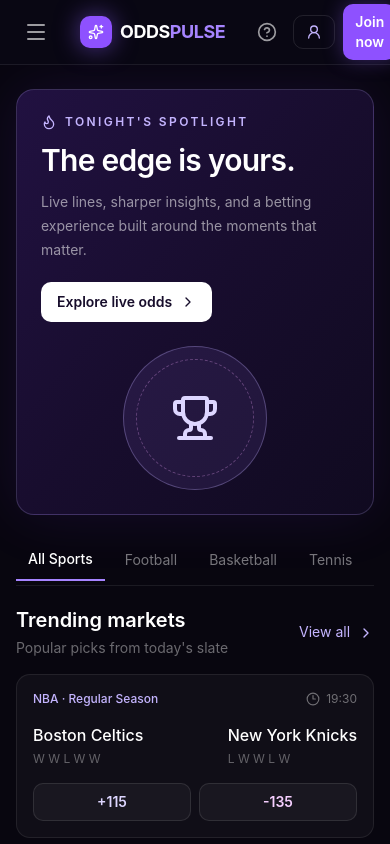
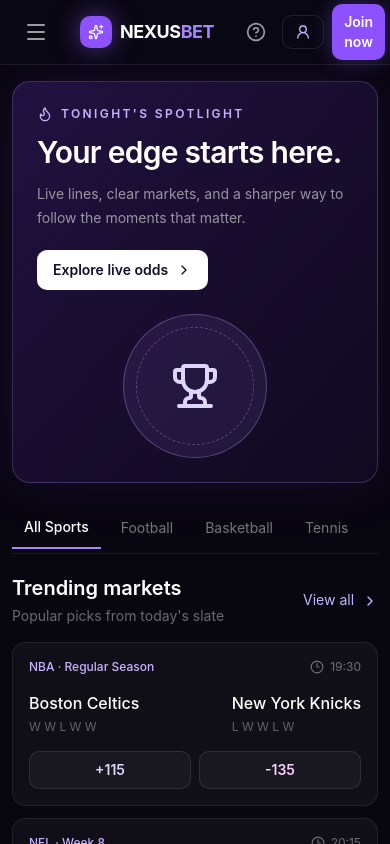
Before and after one commit to nimarahimloo/nexus-bet, a Next.js app: page / in a window 390 px wide. Shown: the top 844 px of the page. Built offline with nearby package versions, Linux system fonts and the light colour scheme.

Commit message:
feat: rebrand site from OddsPulse to NexusBet with new tagline and layout tweaks
V0-Chat-Id: smUS9mYjmAG

```diff
--- a/app/layout.tsx
+++ b/app/layout.tsx
@@ -3,8 +3,8 @@ import type { Metadata, Viewport } from 'next'
 import './globals.css'
 
 export const metadata: Metadata = {
-  title: 'OddsPulse — Neon sports, sharper picks',
-  description: 'OddsPulse is a focused purple-neon sportsbook experience for exploring live markets and upcoming games.',
+  title: 'NexusBet — Neon sports, sharper picks',
+  description: 'NexusBet is a focused purple-neon sportsbook experience for exploring live markets and upcoming games.',
   generator: 'v0.app',
   icons: {
     icon: [
--- a/app/page.tsx
+++ b/app/page.tsx
@@ -37,11 +37,11 @@ export default function Page() {
   const [activeTab, setActiveTab] = useState('Popular')
 
   return (
-    <main className="min-h-screen bg-[#08060f] text-white selection:bg-violet-500/40">
+    <main className="min-h-screen overflow-x-hidden bg-[#08060f] text-white selection:bg-violet-500/40">
       <header className="sticky top-0 z-20 border-b border-white/[0.08] bg-[#0b0815]/90 backdrop-blur-xl">
         <div className="mx-auto flex h-16 max-w-[1440px] items-center gap-6 px-4 sm:px-8">
           <button className="rounded-lg p-2 text-white/60 hover:bg-white/10 hover:text-white lg:hidden" aria-label="Open navigation"><Menu /></button>
-          <a href="#" className="flex items-center gap-2 text-lg font-bold tracking-tight"><span className="grid size-8 place-items-center rounded-lg bg-violet-500 shadow-[0_0_24px_rgba(139,92,246,.55)]"><Sparkles className="size-4" /></span><span>ODDS<span className="text-violet-400">PULSE</span></span></a>
+          <a href="#" className="flex items-center gap-2 text-lg font-bold tracking-tight"><span className="grid size-8 place-items-center rounded-lg bg-violet-500 shadow-[0_0_24px_rgba(139,92,246,.55)]"><Sparkles className="size-4" /></span><span>NEXUS<span className="text-violet-400">BET</span></span></a>
           <nav className="hidden items-center gap-1 text-sm text-white/60 lg:flex" aria-label="Main navigation">
             {['Sports', 'Live', 'Promos'].map((item) => <a key={item} href={`#${item.toLowerCase()}`} className={`rounded-lg px-3 py-2 hover:bg-white/10 hover:text-white ${item === 'Sports' ? 'bg-white/10 text-white' : ''}`}>{item}</a>)}
           </nav>
@@ -54,7 +54,7 @@ export default function Page() {
         </div>
       </header>
 
-      <div className="mx-auto grid max-w-[1440px] grid-cols-1 gap-6 px-4 py-6 sm:px-8 lg:grid-cols-[210px_minmax(0,1fr)_330px]">
+      <div className="mx-auto grid max-w-[1440px] grid-cols-1 gap-5 px-3 py-4 sm:gap-6 sm:px-8 sm:py-6 lg:grid-cols-[210px_minmax(0,1fr)_330px]">
         <aside className="hidden lg:block">
           <div className="sticky top-24 flex flex-col gap-6">
             <div><p className="mb-3 px-3 text-[11px] font-semibold uppercase tracking-[0.18em] text-white/35">Browse</p><div className="flex flex-col gap-1">{['All Sports', 'Live Now', 'Upcoming', 'My Favorites'].map((item, index) => <button key={item} className={`flex items-center justify-between rounded-lg px-3 py-2.5 text-left text-sm ${index === 0 ? 'bg-violet-500/15 font-medium text-violet-200' : 'text-white/55 hover:bg-white/[0.06] hover:text-white'}`}><span className="flex items-center gap-3">{index === 0 ? <Trophy className="size-4" /> : index === 1 ? <Activity className="size-4" /> : index === 2 ? <Clock3 className="size-4" /> : <Sparkles className="size-4" />}{item}</span>{index === 1 && <span className="rounded-full bg-fuchsia-500/20 px-1.5 text-[10px] text-fuchsia-200">8</span>}</button>)}</div></div>
@@ -65,7 +65,7 @@ export default function Page() {
 
         <section className="min-w-0">
           <div className="mb-6 overflow-hidden rounded-2xl border border-violet-300/20 bg-gradient-to-br from-[#211141] via-[#180d2e] to-[#100a20] p-6 shadow-[0_0_60px_rgba(124,58,237,.12)] sm:p-8">
-            <div className="flex flex-col gap-6 sm:flex-row sm:items-center sm:justify-between"><div><p className="mb-3 flex items-center gap-2 text-xs font-semibold uppercase tracking-[0.2em] text-violet-300"><Flame className="size-4" /> Tonight&apos;s spotlight</p><h1 className="max-w-xl text-3xl font-semibold tracking-tight sm:text-4xl">The edge is yours.</h1><p className="mt-3 max-w-lg text-sm leading-6 text-white/55">Live lines, sharper insights, and a betting experience built around the moments that matter.</p><button className="mt-5 inline-flex items-center gap-2 rounded-lg bg-white px-4 py-2.5 text-sm font-semibold text-[#170d2b] hover:bg-violet-100">Explore live odds <ChevronRight className="size-4" /></button></div><div className="relative mx-auto grid size-36 place-items-center rounded-full border border-violet-300/30 bg-violet-400/10 sm:mx-0"><div className="absolute inset-3 rounded-full border border-dashed border-fuchsia-300/30" /><Trophy className="size-12 text-violet-200" /></div></div>
+            <div className="flex flex-col gap-6 sm:flex-row sm:items-center sm:justify-between"><div><p className="mb-3 flex items-center gap-2 text-xs font-semibold uppercase tracking-[0.2em] text-violet-300"><Flame className="size-4" /> Tonight&apos;s spotlight</p><h1 className="max-w-xl text-3xl font-semibold tracking-tight sm:text-4xl">Your edge starts here.</h1><p className="mt-3 max-w-lg text-sm leading-6 text-white/55">Live lines, clear markets, and a sharper way to follow the moments that matter.</p><button className="mt-5 inline-flex items-center gap-2 rounded-lg bg-white px-4 py-2.5 text-sm font-semibold text-[#170d2b] hover:bg-violet-100">Explore live odds <ChevronRight className="size-4" /></button></div><div className="relative mx-auto grid size-36 place-items-center rounded-full border border-violet-300/30 bg-violet-400/10 sm:mx-0"><div className="absolute inset-3 rounded-full border border-dashed border-fuchsia-300/30" /><Trophy className="size-12 text-violet-200" /></div></div>
           </div>
 
           <div className="mb-5 flex items-center gap-2 overflow-x-auto border-b border-white/[0.08] pb-1">{leagues.map((league) => <button key={league} onClick={() => setActiveLeague(league)} className={`whitespace-nowrap rounded-t-lg px-3 py-2.5 text-sm transition ${activeLeague === league ? 'border-b-2 border-violet-400 font-medium text-white' : 'text-white/45 hover:text-white'}`}>{league}</button>)}</div>
```
